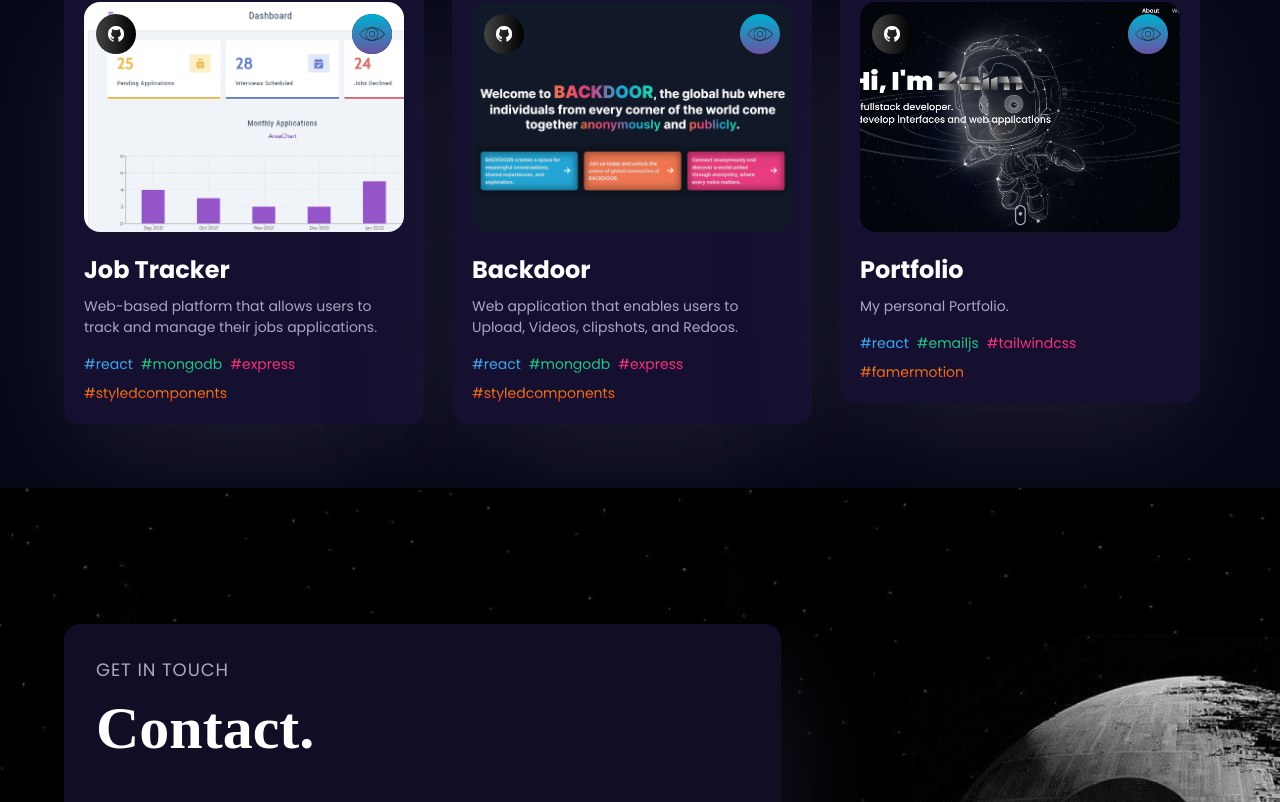
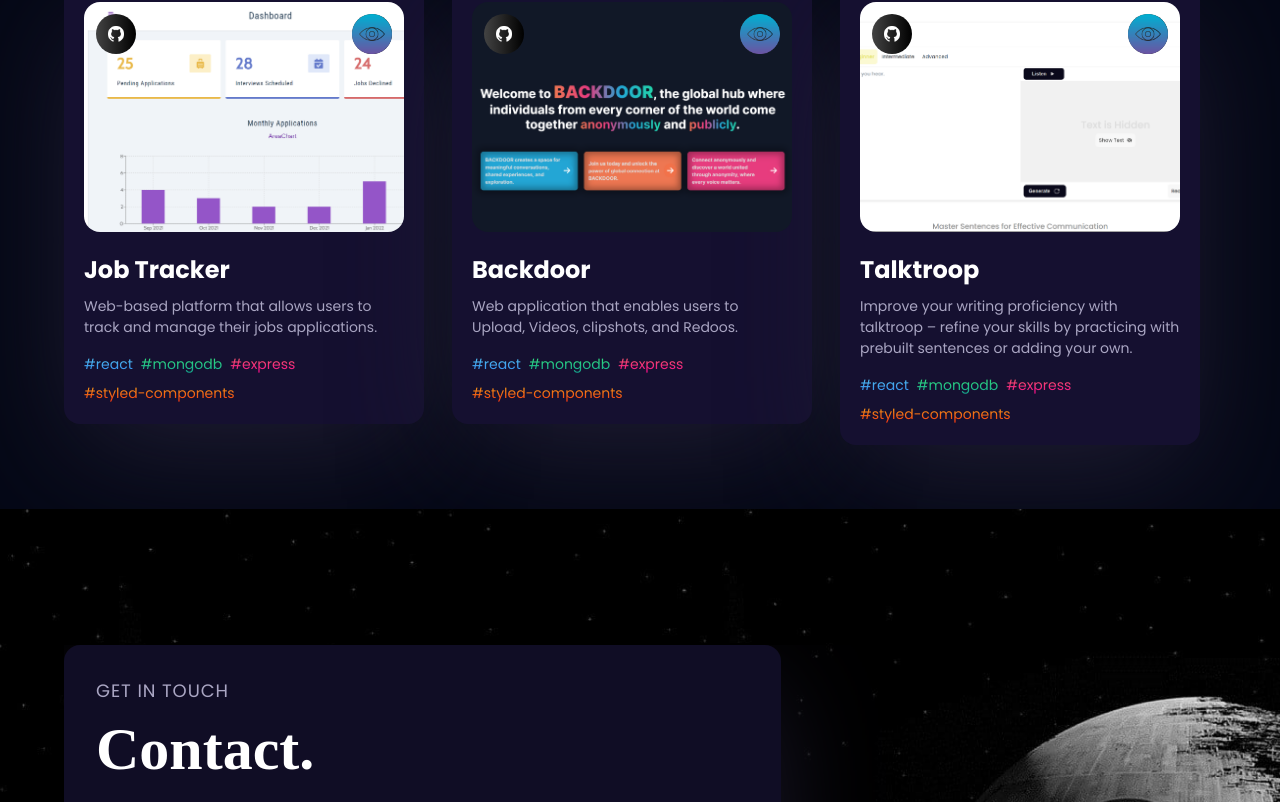
Before and after one commit to zaim-br24/personal_protfolio, a React (Vite) app: page / in a window 1280 px wide. Shown: the part 2555-3357 px from the top of the page. Built offline with nearby package versions, Linux system fonts and the light colour scheme; a web font is replaced by a local one.

Commit message:
add talktroop project

```diff
--- a/src/App.jsx
+++ b/src/App.jsx
@@ -17,7 +17,7 @@ const App = () => {
   useEffect(() => {
     setTimeout(() => {
       setLoading(false);
-    }, 4000);
+    }, 5000);
   }, []);
   const closeAlert = () => {
     setLoading(false);
@@ -28,8 +28,7 @@ const App = () => {
       {loading && (
         <Alert
           handleClick={closeAlert}
-          // text="The live projects demo are deployed to heroku, they may load slowly."
-          text="There is a problem with live projects demo, You can vist github for more details."
+          text="The live project demos are hosted on free cloud platforms, so they might load slowly."
           type="Note"
         />
       )}
--- a/src/assets/index.js
+++ b/src/assets/index.js
@@ -11,6 +11,7 @@ import blob from './blob.svg';
 import contactbg from './contactbg.jpg';
 
 import portfolio from './portfolio.png';
+import talktroop from './talktroop.png';
 import css from './tech/css.png';
 import docker from './tech/docker.png';
 import figma from './tech/figma.png';
@@ -71,4 +72,5 @@ export {
   portfolio,
   blob,
   contactbg,
+  talktroop,
 };
--- a/src/components/Alert.jsx
+++ b/src/components/Alert.jsx
@@ -7,14 +7,14 @@ export default function Alert({handleClick, text, type}) {
     initial={{ opacity: 0, y: -100 }}  // Initial state
     animate={{ opacity: 1, y: 0 }}     // Target state
     transition={{ duration: .7 }}
-    className="fixed top-2  mx-[25%] bg-blue-100 border-t border-b border-blue-500 text-blue-700 px-4 py-3 rounded-2xl z-10"     // Animation duration
+    className="fixed top-2  mx-[25%] bg-blue-100 border-t border-b border-blue-500 text-blue-500 px-4 py-3 rounded-xl z-10"     // Animation duration
     >
     <strong className="font-bold">{type}:</strong>
         <span className="block sm:inline"> {text}</span>
         <span onClick={handleClick} className="absolute top-0  right-0 px-4 py-3">
-            <svg className="fill-current h-6 w-6 text-blue-500" role="button" xmlns="http://www.w3.org/2000/svg" viewBox="0 0 20 20">
+            {/* <svg className="fill-current h-6 w-6 text-blue-500" role="button" xmlns="http://www.w3.org/2000/svg" viewBox="0 0 20 20">
             <path d="M14.293 5.293a1 1 0 011.414 0l.293.293L10 10.586l-5.293-5.293a1 1 0 111.414-1.414L10 8.172l4.293-4.293a1 1 0 111.414 1.414l-.293.293L11.414 10l4.293 4.293a1 1 0 01-1.414 1.414L10 11.828l-4.293 4.293a1 1 0 01-1.414-1.414L8.586 10 4.293 5.707a1 1 0 010-1.414z"/>
-            </svg>
+            </svg> */}
     </span>
   </motion.div>
   )
--- a/src/constants/index.js
+++ b/src/constants/index.js
@@ -27,6 +27,7 @@ import {
   jobify,
   eye,
   portfolio,
+  talktroop,
 } from '../assets';
 
 export const navLinks = [
@@ -219,7 +220,7 @@ const projects = [
         color: 'pink-text-gradient',
       },
       {
-        name: 'styledcomponents',
+        name: 'styled-components',
         color: 'orange-text-gradient',
       },
     ],
@@ -247,7 +248,7 @@ const projects = [
         color: 'pink-text-gradient',
       },
       {
-        name: 'styledcomponents',
+        name: 'styled-components',
         color: 'orange-text-gradient',
       },
     ],
@@ -257,31 +258,32 @@ const projects = [
     source_code_link_live: 'https://backdoor-53c042aa924a.herokuapp.com',
   },
   {
-    name: 'Portfolio',
-    description: 'My personal Portfolio.',
+    name: 'Talktroop',
+    description:
+      'Improve your writing proficiency with talktroop – refine your skills by practicing with prebuilt sentences or adding your own.',
     tags: [
       {
         name: 'react',
         color: 'blue-text-gradient',
       },
       {
-        name: 'emailjs',
+        name: 'mongodb',
         color: 'green-text-gradient',
       },
       {
-        name: 'tailwindcss',
+        name: 'express',
         color: 'pink-text-gradient',
       },
       {
-        name: 'famermotion',
+        name: 'styled-components',
         color: 'orange-text-gradient',
       },
     ],
-    image: portfolio,
+    image: talktroop,
     live: eye,
-    source_code_link_github: 'https://github.com/zaim-br24/personal_protfolio',
-    source_code_link_live:
-      'https://master--splendid-praline-5b339f.netlify.app/',
+    source_code_link_github:
+      'https://github.com/zaim-br24/improve-writing-skills',
+    source_code_link_live: 'https://master.dr9lxivx2jxox.amplifyapp.com/',
   },
 ];
 
```
Also changed, not shown: src/assets/talktroop.png (added).
